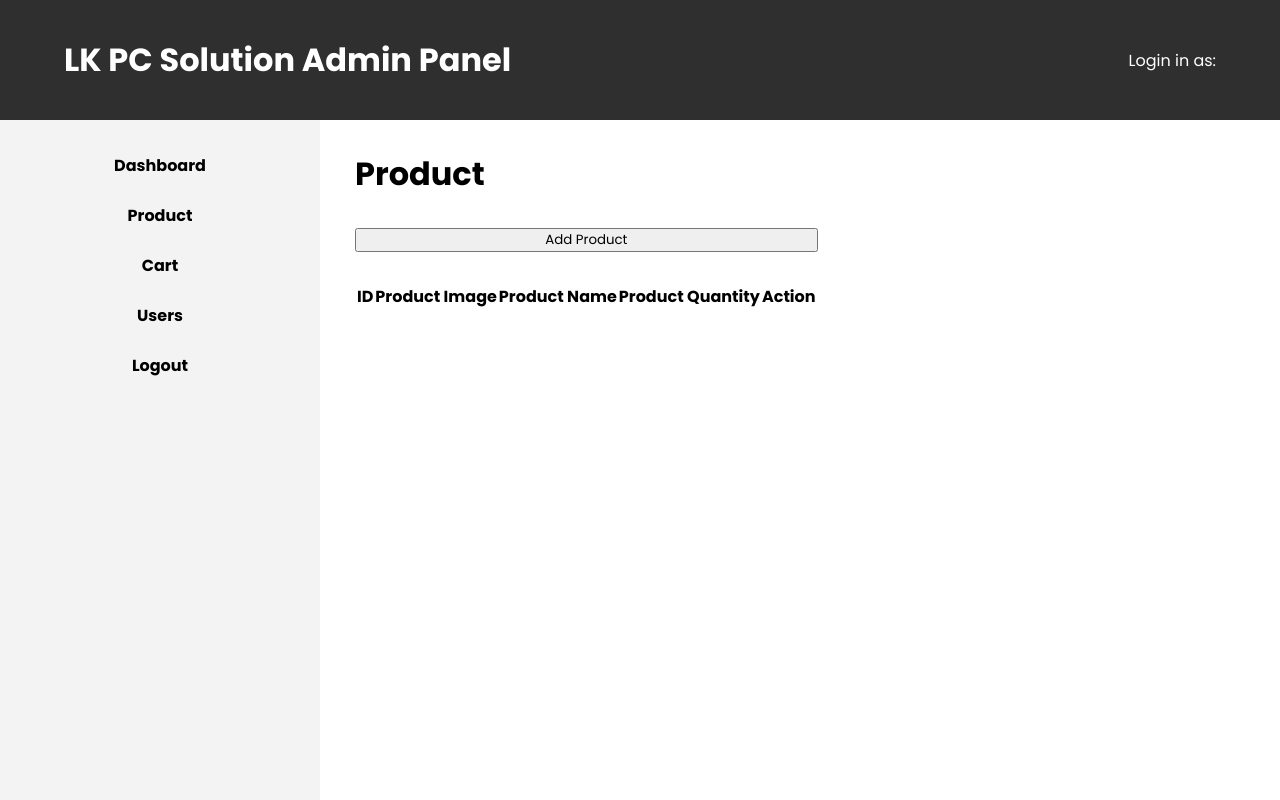
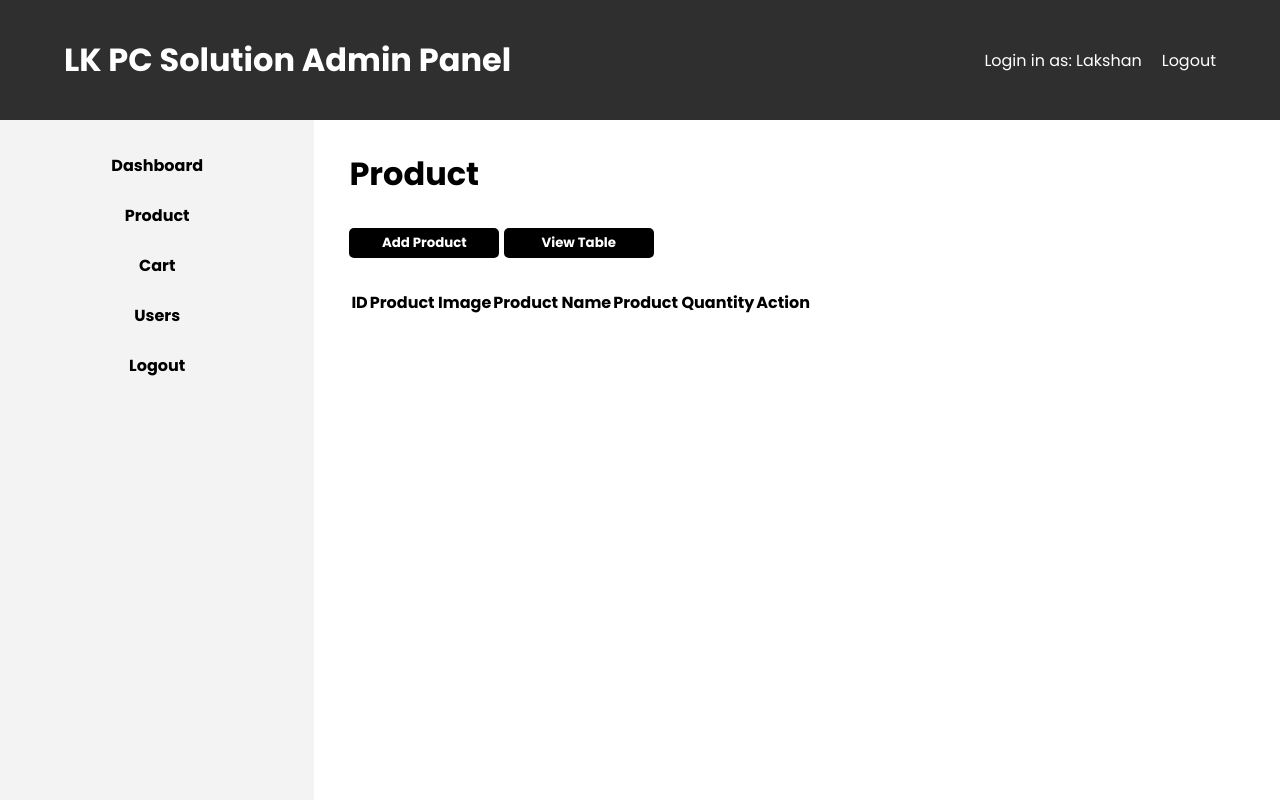
Before and after one commit to Lakshan-Dananjana/LK-PC-Solution, a PHP site: page /phpmailer/adminpages/adminProduct.php in a window 1280 px wide. Run offline with PHP 8.4, Linux system fonts and the light colour scheme; a user stored in the database is signed in; lists and menus that the app fills with data are empty.

Commit message:
Third Commit

```diff
--- a/adminpages/adminProduct.php
+++ b/adminpages/adminProduct.php
@@ -1,3 +1,11 @@
+<?php
+    include '../include/dbh.inc.php';
+    include '../include/function.inc.php';
+    session_start();
+    if(!isset($_SESSION['user_name'])){
+        echo '<script>window.location.href = "../index.php";</script>';
+    }
+?>
 <!DOCTYPE html>
 <html lang="en">
 <head>
@@ -12,7 +20,8 @@
         <div class="header">
             <h1>LK PC Solution Admin Panel</h1>
             <div class="userInfo">
-                Login in as:
+                <p>Login in as: <?php  echo $_SESSION['user_name'];?></p>
+                <a href="../include/logout.inc.php">Logout</a>
             </div>
         </div>
         <div class="body">
@@ -25,7 +34,10 @@
             </div>
             <div class="content">
                 <h1>Product</h1>
-                <button>Add Product</button>
+                <div class="btnSection">
+                    <button class="jBtn" id="jBtn">Add Product</button>
+                    <button class="jBtn2" id="jBtn2">View Table</button>
+                </div>
                 <div class="productTable">
                     <table>
                         <thead>
@@ -44,8 +56,18 @@
                         </tbody>
                     </table>
                 </div>
+                <div class="productAdd">
+                    <form action="" method="post">
+                        <input type="text" name="productName" placeholder="Product Name">
+                        <input type="Number" name="productQuantity" placeholder="Product Quantity">
+                        <input type="text" name="" placeholder="Product Price">
+                        <input type="file" name="productImage" id="productImage">
+                        <button type="submit">Add Product</button>
+                    </form>
+                </div>
             </div>
         </div>
     </div>
+    <script src="js/adminProduct.js"></script>
 </body>
 </html>
--- a/adminpages/css/style.css
+++ b/adminpages/css/style.css
@@ -134,11 +134,25 @@
     background-color: rgb(212, 212, 212);
 }
 .content{
+    width: 74%;
     padding-left: 35px;
     padding-top: 30px;
     display: flex;
     flex-direction: column;
+    flex-wrap: wrap;
     gap: 30px;
+}
+.jBtn , .jBtn2{
+    width: 150px;
+    height: 30px;
+    background-color: black;
+    border: none;
+    border-radius: 5px;
+    color: white;
+    font-weight: bold;
+}
+.productAdd{
+    display: none;
 }
 .details{
     display: flex;
--- a/adminpages/js/adminProduct.js
+++ b/adminpages/js/adminProduct.js
@@ -0,0 +1,16 @@
+const addPdtBtn = document.getElementById("jBtn");
+const viewTblBtn = document.getElementById("jBtn2");
+const productTable = document.querySelector(".productTable");
+const addProuctSection = document.querySelector(".productAdd");
+
+addPdtBtn.addEventListener("click", function(){
+    addProuctSection.style.display = "flex";
+    productTable.style.display = "none";
+});
+
+viewTblBtn.addEventListener("click", function(){
+    addProuctSection.style.display = "none";
+    productTable.style.display = "flex";
+});
+console.log(productTable);
+console.log(addProuctSection)
```
Also changed, not shown: adminpages/adminHome.php (+38 -3 lines), adminpages/js/loginScript.js (deleted, +0 -17 lines).
